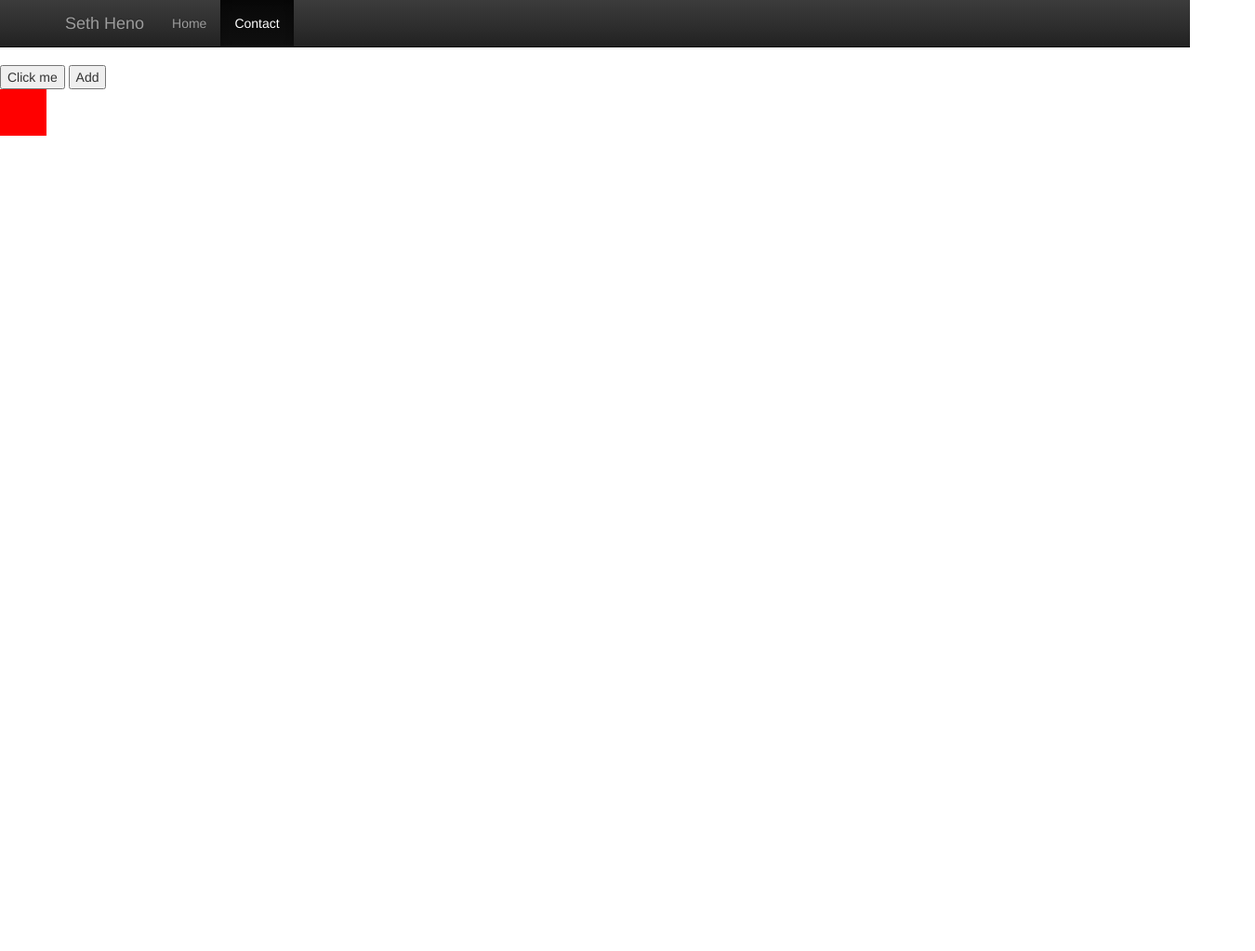
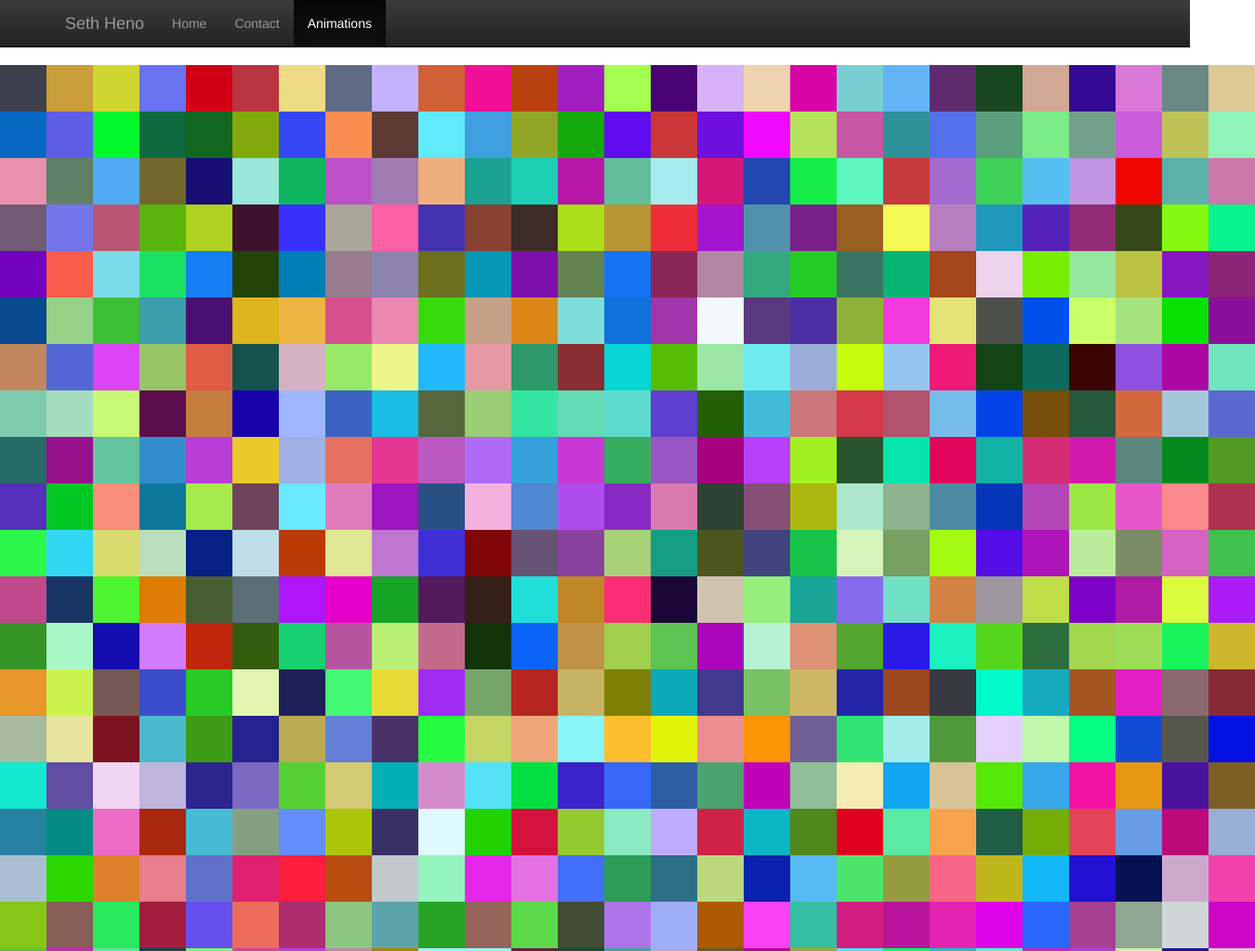
Before and after one commit to henoknows/henoknows.github.io, a plain HTML site: page animation.html in a window 1280 px wide. Shown: the top 1023 px of the page at 93% size, 1350 px wide, since content can reach past the window. Before the commit the page ends 800 px from the top, so only its background shows below. Drawn offline with nearby package versions, Linux system fonts and the light colour scheme.

Commit message:
Animation blocks done

```diff
--- a/animation.html
+++ b/animation.html
@@ -25,22 +25,20 @@
       <div id="navbar" class="collapse navbar-collapse">
         <ul class="nav navbar-nav">
           <li><a href="index.html">Home</a></li>
-          <li class="active"><a href="contact.html">Contact</a></li>
+          <li><a href="contact.html">Contact</a></li>
+          <li class="active"><a href="animation.html">Animations</a></li>
         </ul>
       </div><!--/.nav-collapse -->
     </div>
   </nav>
 
   <div id="animationContainer">
-    <button id="slideButton">Click me</button>
-    <button id="addButton">Add</button>
-    <div class="colorBlock" id="animate">
-    </div>
   </div>
 
 </body>
 <script>
   $(document).ready(function(){
+    var count = 0;
     $("#slideButton").click(function(){
       var div = $("#animate");
       div.animate({height: '95%', opacity: '0.4'}, "slow");
@@ -50,8 +48,60 @@ $(document).ready(function(){
     });
 
     $("#addButton").click(function(){
-        $("#animate").append();
+     $("#animationContainer").append(createDiv(i));
    });
+
+    $("#colorButton").click(function() {
+      randomizeColors();
+    });
+
+    var marginTop = 0;
+    var marginLeft = 0;
+    var left = 0;
+    var windowWidth = $(document).width();
+    for (i = count; i < 1300; i++) {
+      console.log(i);
+      // $("#animationContainer").append('<div id="div"' + i + ' class="colorBlock"></div>');
+      $("#animationContainer").append(createDiv(i));
+
+      $('#div' + i).attr({
+        'onClick': 'randomizeColors()',
+      });
+
+      $('#div' + i).css({"margin-left": marginLeft+"px", "background-color": getRandomColor(), "margin-top": marginTop+"px"});
+
+      if(marginLeft >= windowWidth) {
+        marginTop += 50;
+        console.log('Next');
+        marginLeft = 0;
+      } else {
+        marginLeft+= 50;
+      }
+      count = i;
+    }
+
   });
 </script>
+
+<script>
+  function getRandomColor() {
+    var letters = '0123456789ABCDEF';
+    var color = '#';
+    for (var i = 0; i < 6; i++) {
+      color += letters[Math.floor(Math.random() * 16)];
+    }
+    return color;
+  }
+
+  function createDiv(i) {
+    return $('<div id="div' + i + '" class="colorBlock"></div>');
+  }
+
+  function randomizeColors() {
+    $('.colorBlock').each(function() {
+        $(this).css("background-color", getRandomColor());
+    });
+  }
+
+</script>
 </html>
--- a/css/main.css
+++ b/css/main.css
@@ -21,9 +21,8 @@ body {
   outline: 0;
 }
 
-#animate {
+.colorBlock {
   width: 50px;
   height: 50px;
   position: absolute;
-  background-color: red;
 }
```
Also changed, not shown: contact.html (+1 -0 lines), index.html (indentation only). Lines whose indentation alone changed are shown as unchanged.
